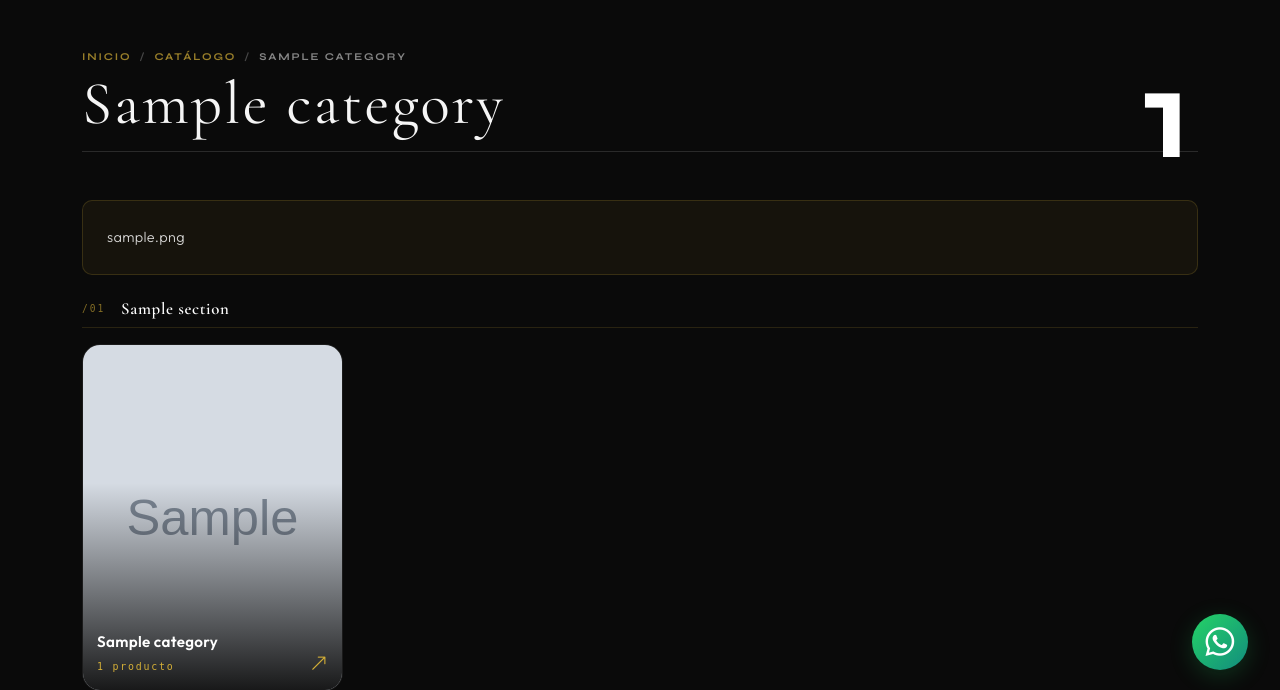
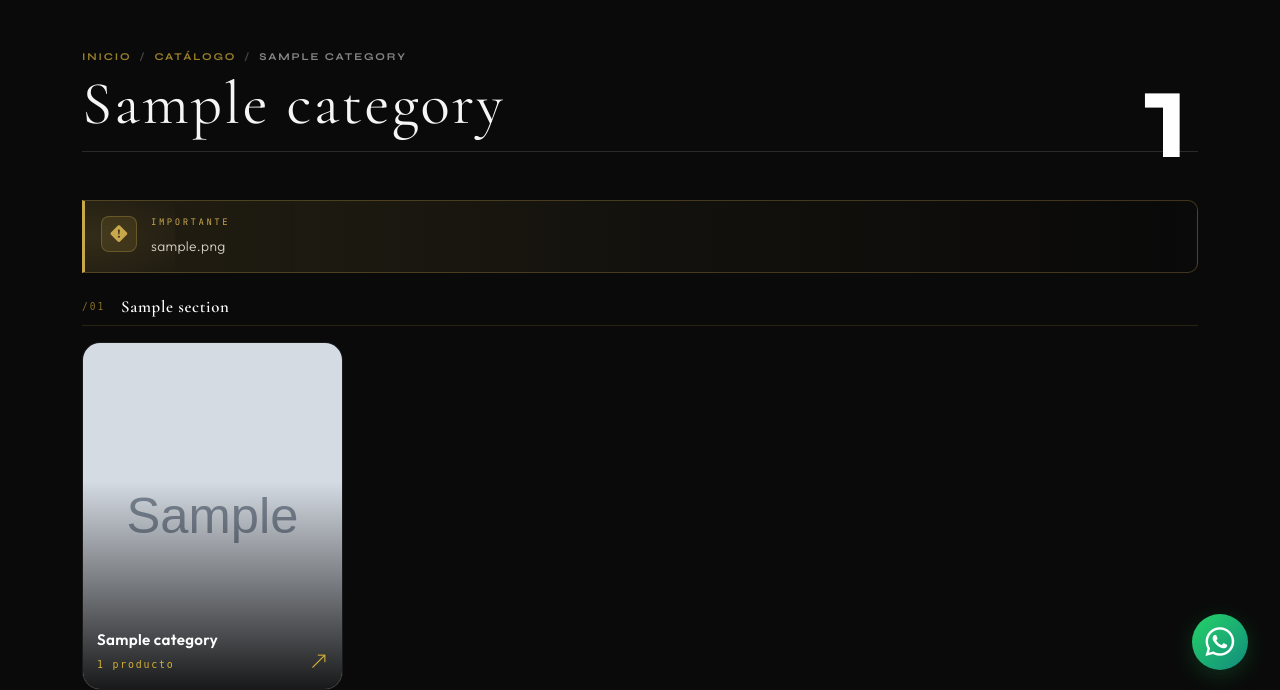
Before and after one commit to Brayan13141/RYAL, a Django app: a page that uses config/templates/catalog/category_hub.html in a window 1280 px wide. Shown: the part 98-788 px from the top of the page. Run offline with Django 5.2, Linux system fonts and the light colour scheme; tables that the repository leaves empty hold one stand-in row (values such as "Sample post"); grey boxes marked "Sample" are stand-in pictures.

Commit message:
Design: Refactorizar banner de aviso de pedido minimo usando componente reutilizable

```diff
--- a/config/static/css/styles.css
+++ b/config/static/css/styles.css
@@ -315,6 +315,53 @@ button, input, select, textarea { font-family: inherit; color: inherit; }
   font-family: var(--f-mono);
   z-index: 4;
   pointer-events: none;
+}
+
+/* ——— banner-notice — aviso de pedido mínimo ——— */
+.banner-notice {
+  display: flex;
+  align-items: flex-start;
+  gap: 14px;
+  padding: 14px 20px 14px 16px;
+  background: linear-gradient(90deg, rgba(201,168,76,0.13) 0%, rgba(201,168,76,0.05) 50%, transparent 100%);
+  border: 1px solid rgba(201,168,76,0.28);
+  border-left: 3px solid var(--gold);
+  border-radius: 0 10px 10px 0;
+  position: relative;
+  overflow: hidden;
+}
+.banner-notice::before {
+  content: '';
+  position: absolute; left: 0; top: 0; bottom: 0; width: 90px;
+  background: radial-gradient(ellipse at 0% 50%, rgba(201,168,76,0.10) 0%, transparent 100%);
+  pointer-events: none;
+}
+.banner-notice-icon-wrap {
+  flex-shrink: 0;
+  width: 36px; height: 36px;
+  display: flex; align-items: center; justify-content: center;
+  background: rgba(201,168,76,0.12);
+  border: 1px solid rgba(201,168,76,0.30);
+  border-radius: 8px;
+  color: var(--gold);
+  font-size: 1.05rem;
+  margin-top: 1px;
+}
+.banner-notice-body { flex: 1; min-width: 0; }
+.banner-notice-label {
+  display: block;
+  font-family: var(--f-mono);
+  font-size: 9px;
+  letter-spacing: 0.28em;
+  text-transform: uppercase;
+  color: var(--gold);
+  margin-bottom: 4px;
+}
+.banner-notice-text {
+  font-size: 0.86rem;
+  line-height: 1.75;
+  color: rgba(240,235,227,0.88);
+  white-space: pre-line;
 }
 
 /* ——— placeholder imagery ——— */
--- /dev/null
+++ b/config/templates/catalog/_banner_notice.html
@@ -0,0 +1,11 @@
+{% if notice_text %}
+<div class="banner-notice mb-4">
+  <div class="banner-notice-icon-wrap">
+    <i class="bi bi-exclamation-diamond-fill"></i>
+  </div>
+  <div class="banner-notice-body">
+    <span class="banner-notice-label">Importante</span>
+    <p class="banner-notice-text mb-0">{{ notice_text }}</p>
+  </div>
+</div>
+{% endif %}
--- a/config/templates/catalog/category_hub.html
+++ b/config/templates/catalog/category_hub.html
@@ -37,10 +37,7 @@
     </div>
 
     {% if parent.banner_text %}
-    <div class="mb-4 p-3 p-md-4"
-         style="background:rgba(212,175,55,0.06);border:1px solid rgba(212,175,55,0.18);
-                border-radius:10px;white-space:pre-line;color:rgba(255,255,255,0.82);
-                font-size:0.9rem;line-height:1.75;">{{ parent.banner_text }}</div>
+      {% include 'catalog/_banner_notice.html' with notice_text=parent.banner_text %}
     {% endif %}
 
     {% if sections_data %}
```
Also changed, not shown: config/templates/catalog/list.html (+2 -8 lines).
